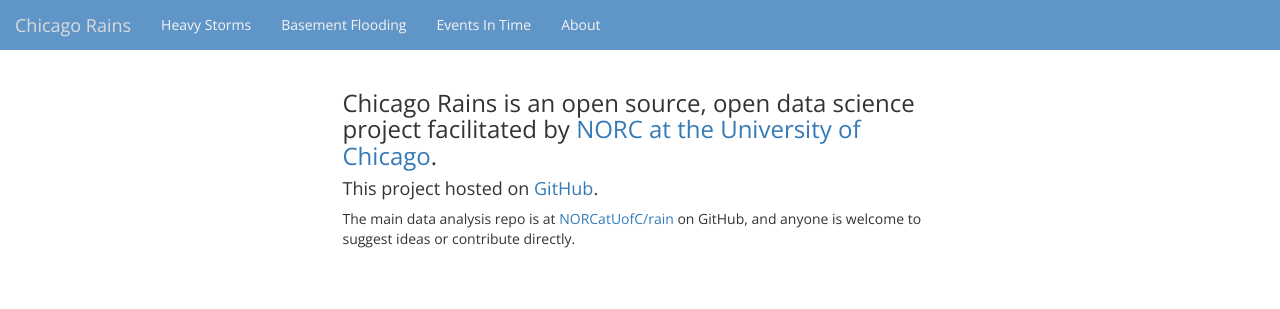
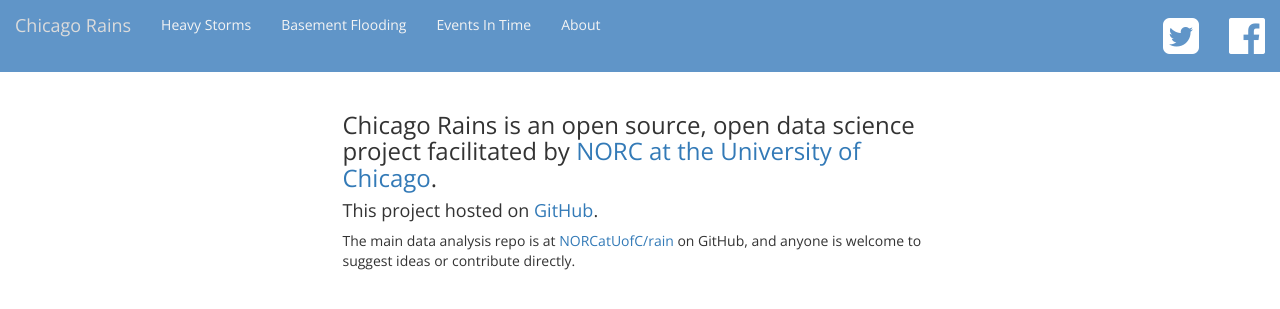
Before and after one commit to NORCatUofC/rainapp, a Django app: page /about in a window 1280 px wide. Shown: the top 309 px of the page. Run offline with Django 3.2, Linux system fonts and the light colour scheme; some libraries are stand-ins or nearby versions.

Commit message:
Social media links

```diff
--- a/events/templates/layout.html
+++ b/events/templates/layout.html
@@ -62,6 +62,19 @@
                 <li><a href="{% url 'show_data' %}">Events In Time</a></li>
                 <li><a href="{% url 'about' %}">About</a></li>
             </ul>
+            <ul class="nav navbar-nav navbar-right">
+                <li><a href="http://chicagorains.herokuapp.com"
+                       title="#ChicagoRains shows what happens when we get heavy rains in Chicago. @NORCNews"
+                       class="tweet" target="_blank"><i class="fa fa-twitter-square fa-3x"
+                                                        style="color:white;"></i></a>
+                </li>
+                <li>
+                    <a href="http://chicagorains.herokuapp.com"
+                       title="#ChicagoRains shows what happens when we get heavy rains in Chicago. @NORCNews"
+                       class="fbShare" target="_blank"><i class="fa fa-facebook-official fa-3x"
+                                                          style="color:white;"></i></a>
+                </li>
+            </ul>
         </div>
     </div>
 </nav>
@@ -92,6 +105,36 @@
     ga('create', 'UA-87925666-1', 'auto');
     ga('send', 'pageview');
 
+    $('a.tweet').click(function (e) {
+
+        //We tell our browser not to follow that link
+        e.preventDefault();
+
+        //We get the URL of the link
+        var loc = $(this).attr('href');
+
+        //We get the title of the link
+        var title = encodeURIComponent($(this).attr('title'));
+
+        //We trigger a new window with the Twitter dialog, in the middle of the page
+        window.open('http://twitter.com/share?url=' + loc + '&text=' + title + '&', 'twitterwindow', 'height=450, width=550, top=' + ($(window).height() / 2 - 225) + ', left=' + $(window).width() / 2 + ', toolbar=0, location=0, menubar=0, directories=0, scrollbars=0');
+
+    });
+    $('a.fbShare').click(function (e) {
+
+        //We tell our browser not to follow that link
+        e.preventDefault();
+
+        //We get the URL of the link
+        var loc = $(this).attr('href');
+
+        //We get the title of the link
+        var title = encodeURIComponent($(this).attr('title'));
+
+        window.open('http://www.facebook.com/share.php?u=' + loc + '&title=' + title + '&', 'twitterwindow', 'height=450, width=550, top=' + ($(window).height() / 2 - 225) + ', left=' + $(window).width() / 2 + ', toolbar=0, location=0, menubar=0, directories=0, scrollbars=0');
+
+
+    });
 </script>
 </body>
 </html>
```
